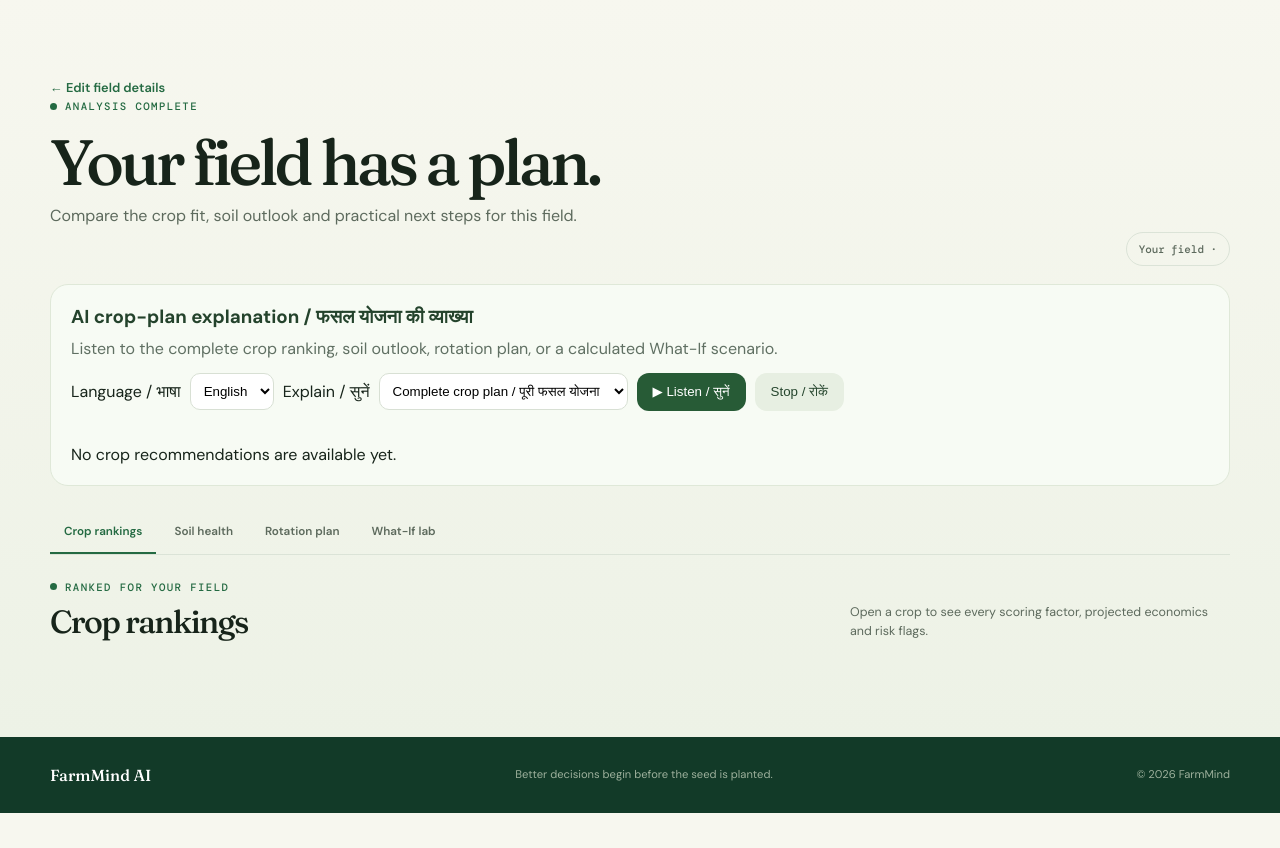
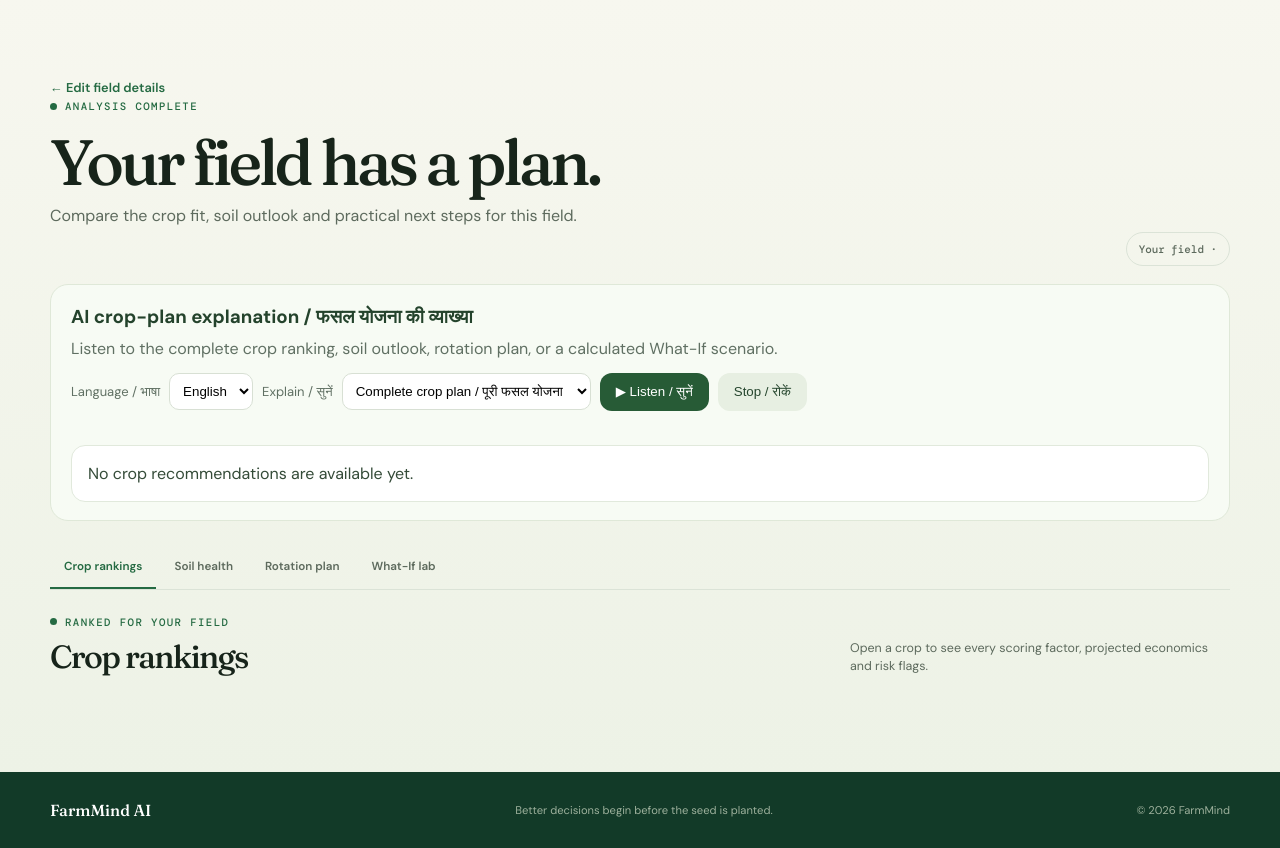
Before and after one commit to Abby284/farmmindAI_new, a Flask app: template templates/results.html in a window 1280 px wide. Shown: the part 79-927 px from the top of the page. Before the commit the page ends 892 px from the top, so only its background shows below. Run offline with Flask 3, Linux system fonts and the light colour scheme; the template is opened without the code that fills it, so the values that code supplies are empty.

Commit message:
Style complete spoken summary transcript

```diff
--- a/static/chatbot.css
+++ b/static/chatbot.css
@@ -37,3 +37,7 @@
 .voice-assistant__log{height:270px}
 .voice-assistant__status{min-height:20px}
 @media(max-width:600px){.voice-assistant__choices{grid-template-columns:repeat(2,minmax(0,1fr))}.voice-assistant__entry input{max-width:none;flex:1 1 100%}.voice-assistant__entry button{flex:1}}
+
+.voice-narration__transcript{margin-top:14px;padding:14px 16px;border:1px solid #e1e9dc;border-radius:14px;background:#fff;color:#344b38;line-height:1.7;white-space:pre-wrap;max-height:320px;overflow:auto}
+.voice-narration__controls label{font-size:13px;color:#607063}
+.voice-narration__controls select{max-width:100%}
```
